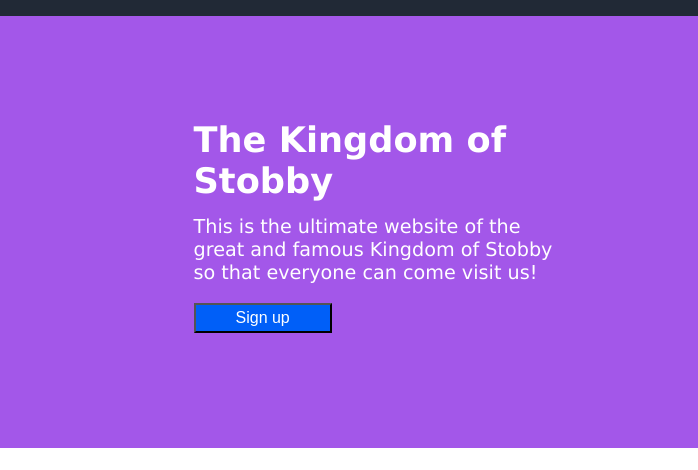
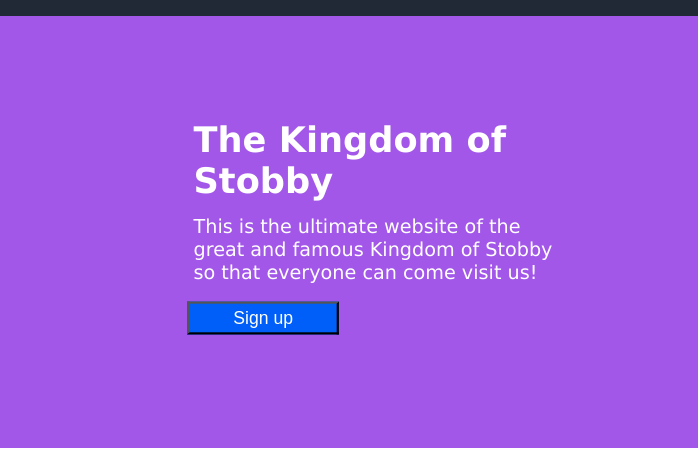
Before and after one commit to Shuya-Zhang/Kingdom-of-Stobby, a plain HTML site: page index.html in a window 1280 px wide. In both pictures the pointer is over the button 262 px from the left and 387 px from the top of the page. Shown: the part 70-540 px from the top of the page, 0-698 px from the left. Drawn offline with Linux system fonts and the light colour scheme; grey boxes are pictures that could not be loaded.

```diff
--- a/style.css
+++ b/style.css
@@ -214,6 +214,11 @@ a {
     scale: 1.1;
 }
 
+.button1:hover {
+    cursor: pointer;
+    scale: 1.1;
+}
+
 .left2 {
     color: white;
     margin: 10px;
```
Also changed, not shown: 1 other file.
